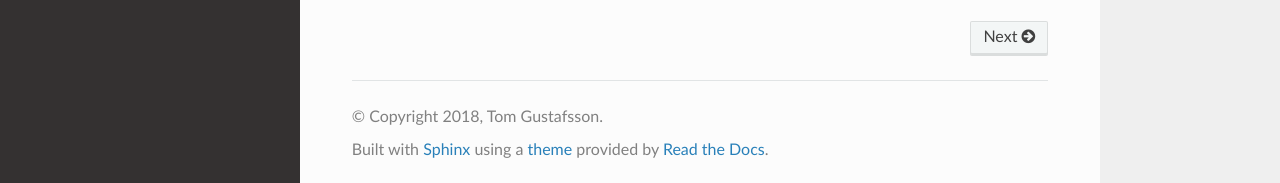
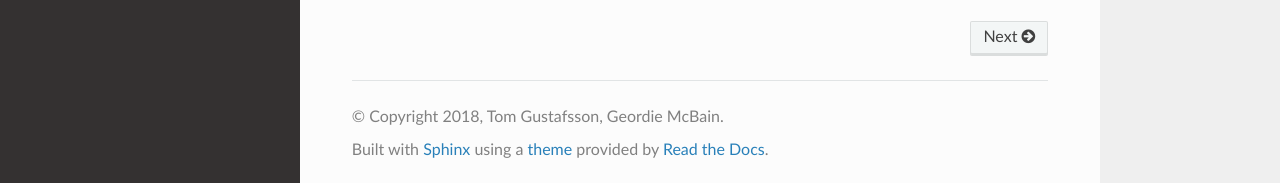
Before and after one commit to kinnala/scikit-fem, a Sphinx documentation site: the page built from docs/index.rst, in a window 1280 px wide and 1033 px high. Shown: the part 847-1030 px from the top of the window. Built offline with Sphinx 7.4.7 and the Read the Docs theme 2.0.0, drawn with Linux system fonts in a browser that asks for light colours.

Commit message:
Added Geordie to the list of docs authors

```diff
--- a/docs/conf.py
+++ b/docs/conf.py
@@ -19,8 +19,8 @@ sys.path.insert(0, os.path.abspath('..'))
 # -- Project information -----------------------------------------------------
 
 project = 'scikit-fem'
-copyright = '2018, Tom Gustafsson'
-author = 'Tom Gustafsson'
+copyright = '2018, Tom Gustafsson, Geordie McBain'
+author = 'Tom Gustafsson, Geordie McBain'
 
 
 import re
@@ -132,7 +132,7 @@ latex_elements = {
 #  author, documentclass [howto, manual, or own class]).
 latex_documents = [
     (master_doc, 'scikit-fem.tex', 'scikit-fem Documentation',
-     'Tom Gustafsson', 'manual'),
+     author, 'manual'),
 ]
 
 
```
